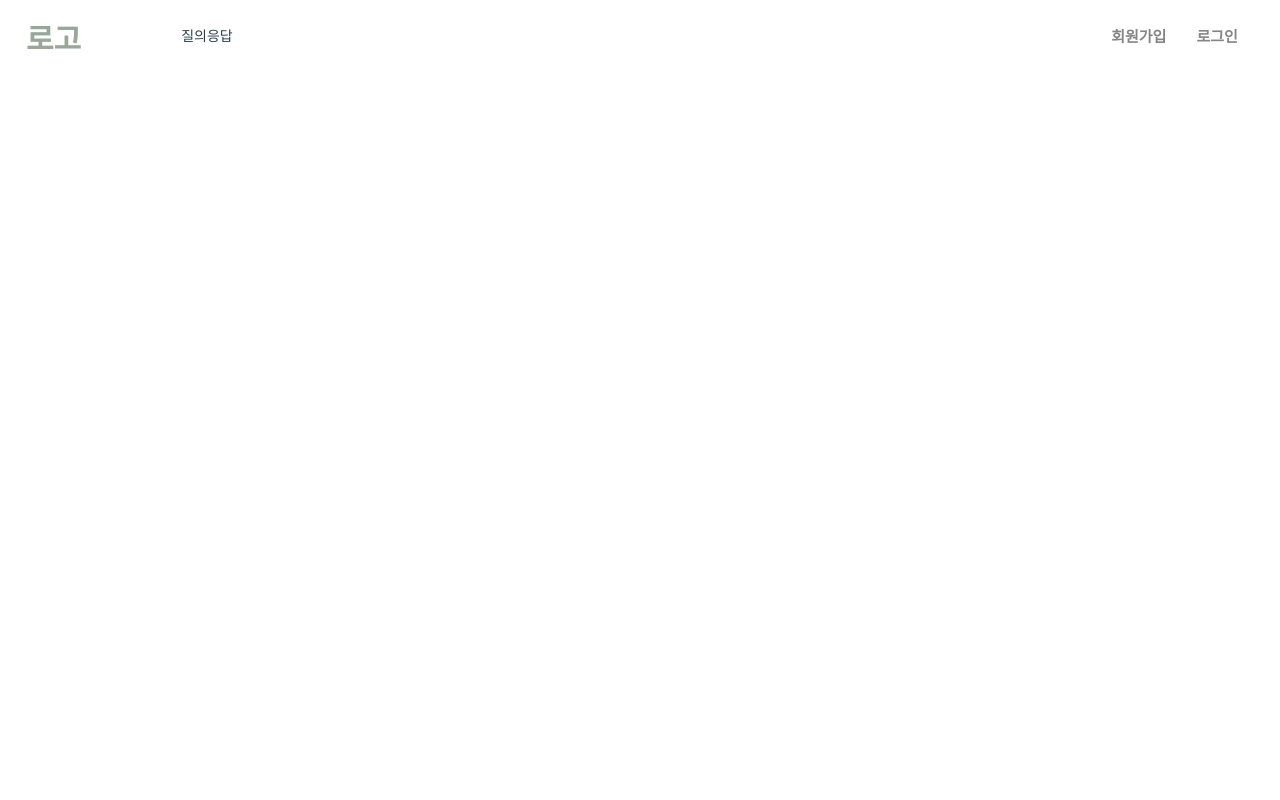
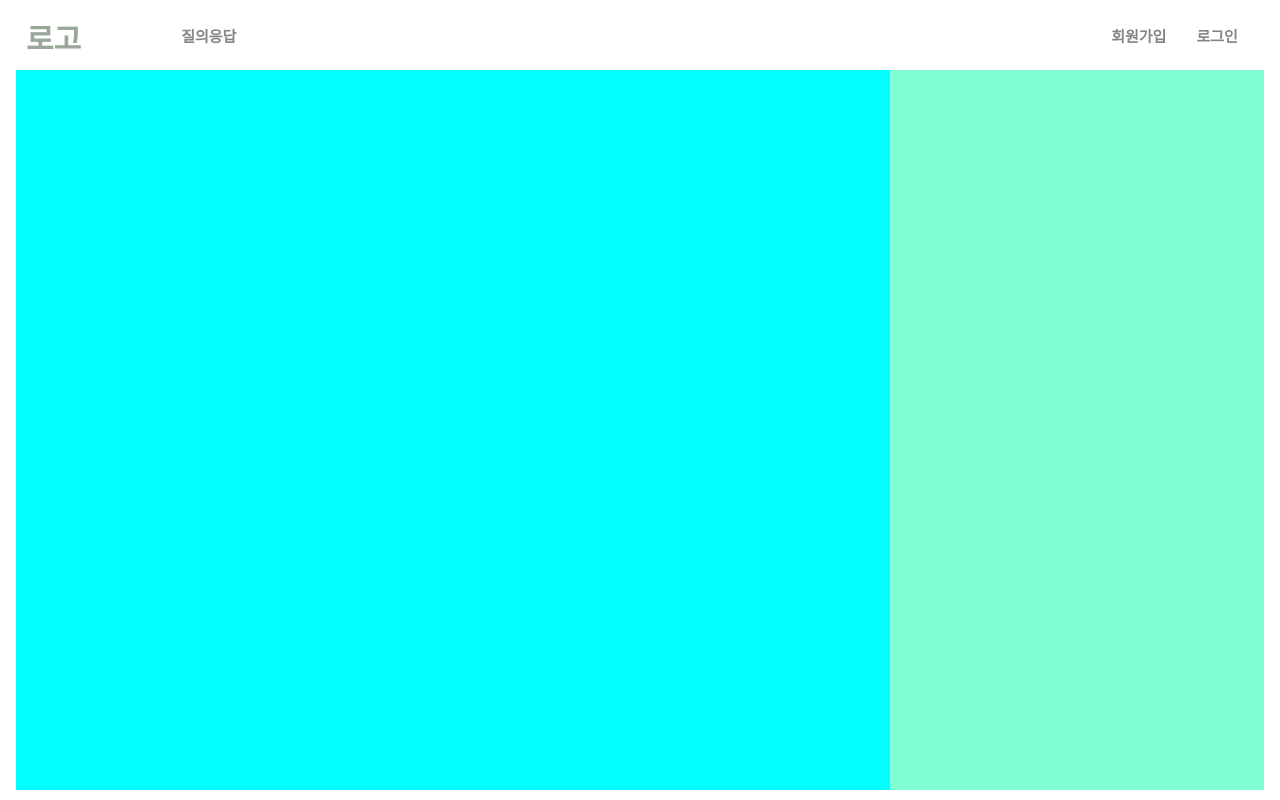
Before and after one commit to Micro-Answer/msa-frontend-vuejs, a Vue app in the folder front_src/: page /qna in a window 1280 px wide. Before the commit this address had no page. Built offline with nearby package versions, Linux system fonts and the light colour scheme.

Commit message:
질의응답 라우터, 요소 영역 설정

```diff
--- a/front_src/src/assets/css/AppHeader.css
+++ b/front_src/src/assets/css/AppHeader.css
@@ -1,3 +1,17 @@
+a {
+  text-decoration: none;
+}
+
+li a {
+  font-size: 15px;
+  color: #858585;
+  font-weight: bold;
+}
+
+li a:hover {
+  color: #007bff;
+}
+
 #Header {
   height: 40px;
   padding: 15px;
@@ -16,7 +30,6 @@
 
   .logo a {
     margin-left: 10px;
-    text-decoration: none;
     color: #99A799;
     font-weight: bold;
   }
@@ -37,6 +50,11 @@
     margin-top: 10px;
   }
 
+  .qna {
+    list-style: none;
+    display: flex;
+  }
+
   .member_list {
     list-style: none;
     display: flex;
@@ -46,14 +64,3 @@
     margin-top: 10px;
     margin-left: 30px;
   }
-
-  .member_list li a {
-    font-size: 15px;
-    text-decoration: none;
-    color: #858585;
-    font-weight: bold;
-  }
-
-  .member_list li a:hover {
-    color: #007bff;
-  }
--- /dev/null
+++ b/front_src/src/assets/css/QnAPage.css
@@ -0,0 +1,29 @@
+* {
+    margin: 0;
+    padding: 0;
+}
+
+.content {
+    height: 90vh;
+    display: flex;
+    justify-content: center;
+}
+
+.qna_box {
+    width: 1248px;
+    height: 100%;
+    background-color: antiquewhite;
+    display: flex;
+}
+
+.q_list {
+    width: 70%;
+    height: 100%;
+    background-color: aqua;
+}
+
+.q_btn {
+    width: 30%;
+    height: 100%;
+    background-color: aquamarine;
+}
--- a/front_src/src/components/AppHeader.vue
+++ b/front_src/src/components/AppHeader.vue
@@ -6,7 +6,9 @@
             </div>
             <div class="top_util">
                 <ul class="category">
-                    <li class="qna">질의응답</li>
+                    <li class="qna">
+                        <router-link to="/qna">질의응답</router-link>
+                    </li>
                 </ul>
                 <ul class="member_list">
                     <li class="join">
--- a/front_src/src/router/index.ts
+++ b/front_src/src/router/index.ts
@@ -2,6 +2,7 @@ import { createRouter, createWebHistory, RouteRecordRaw } from 'vue-router'
 import HomeView from '../views/HomeView.vue'
 import LoginPage from '@/views/LoginPage.vue'
 import SignUpPage from '@/views/SignUpPage.vue'
+import QnAPage from '@/views/QnAPage.vue'
 
 const routes: Array<RouteRecordRaw> = [
   {
@@ -18,6 +19,11 @@ const routes: Array<RouteRecordRaw> = [
     path: '/signup',
     name: 'Signup',
     component: SignUpPage
+  },
+  {
+    path: '/qna',
+    name: 'QnAPage',
+    component: QnAPage
   }
 
 ]
--- /dev/null
+++ b/front_src/src/views/QnAPage.vue
@@ -0,0 +1,20 @@
+<template>
+    <div class="content">
+        <div class="qna_box">
+            <div class="q_list"></div>
+            <div class="q_btn"></div>
+        </div>
+    </div>
+</template>
+
+<script lang="ts">
+import {defineComponent} from "vue";
+import "../assets/css/QnAPage.css";
+
+export default defineComponent({
+    name: "QnAPage",
+    data() {
+        return{};
+    },
+});
+</script>
```
